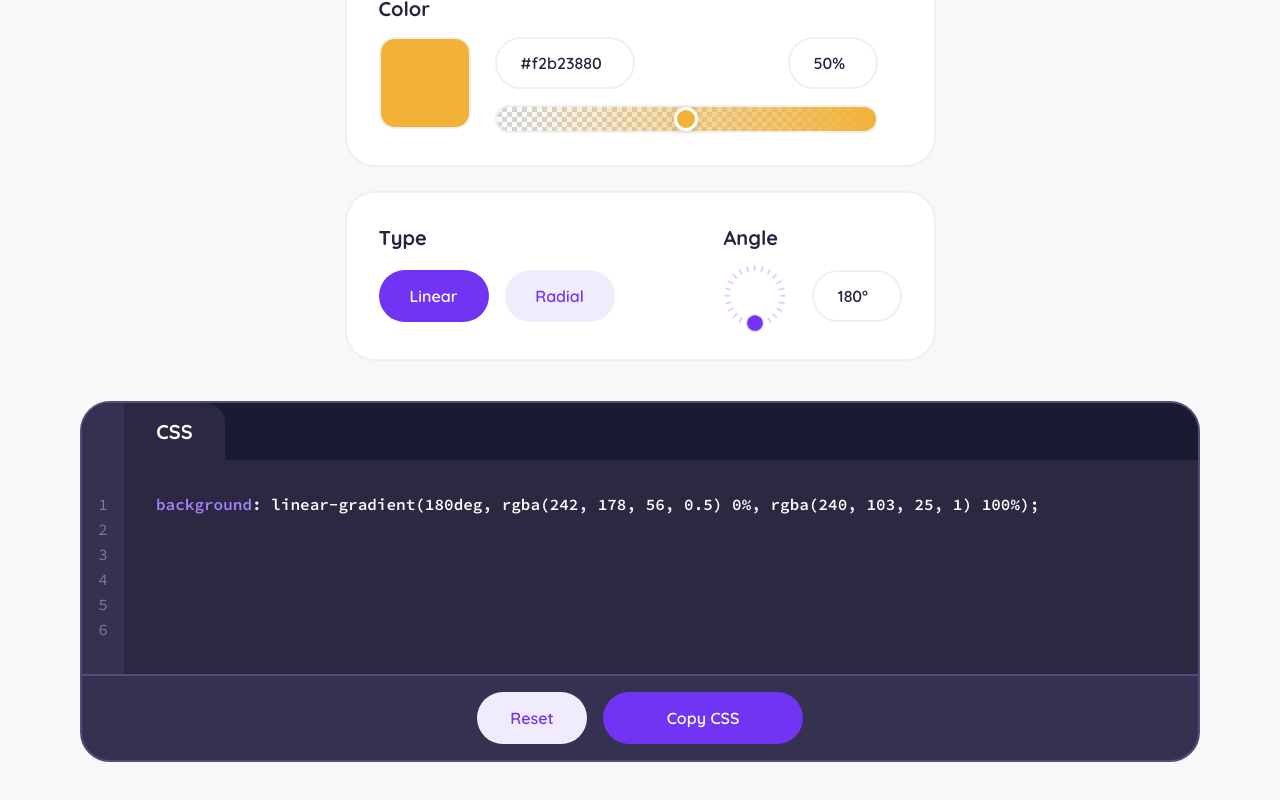
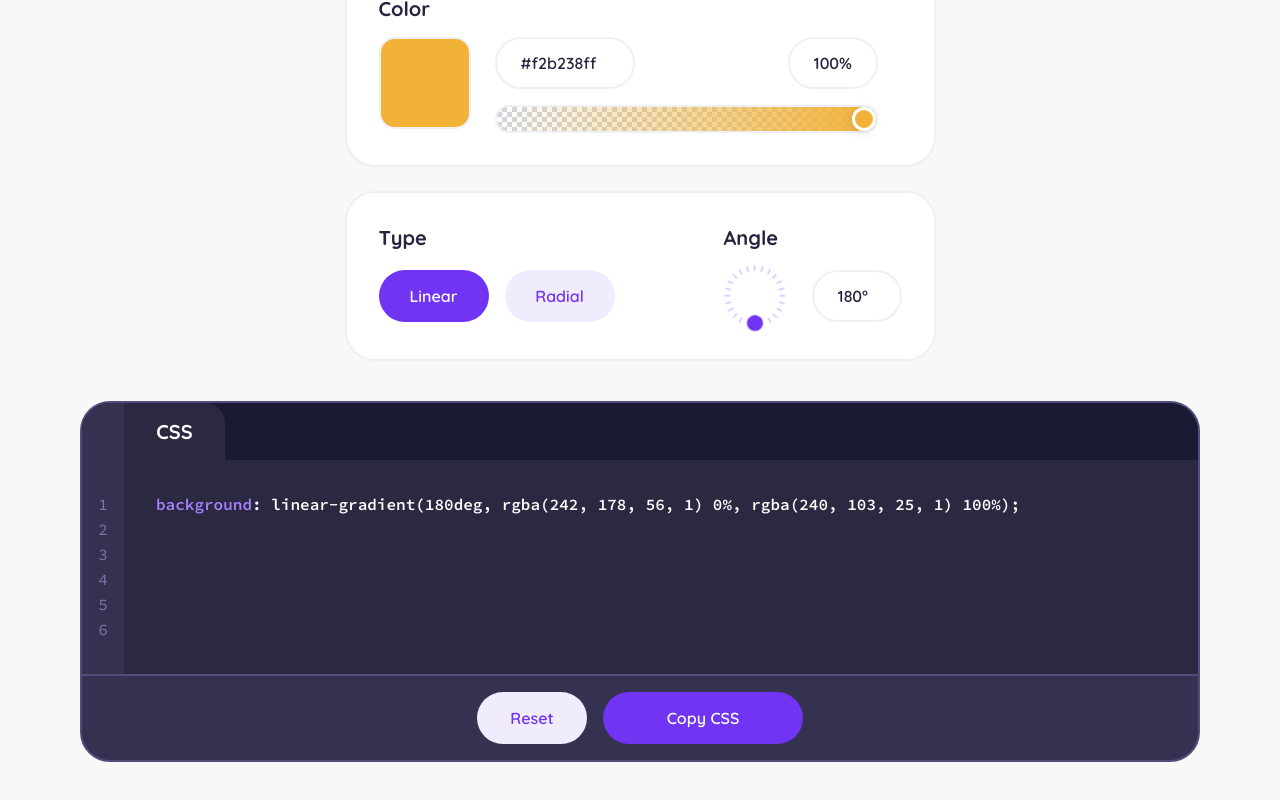
Before and after one commit to LanarsInc/react-gradient-generator, a React (Create React App) app: page / in a window 1280 px wide. Shown: the part 820-1620 px from the top of the page. Built offline with nearby package versions, Linux system fonts and the light colour scheme.

Commit message:
Change default gradient

```diff
--- a/src/shared/constants.ts
+++ b/src/shared/constants.ts
@@ -15,4 +15,4 @@ export const hexColorRegExp =
   /^#?([a-f\d]{2})([a-f\d]{2})([a-f\d]{2})([a-f\d]{2})?$/i;
 export const defaultHexColor = '#000000ff';
 export const defaultGradient =
-  'linear-gradient(180deg, rgba(242, 178, 56, 0.5) 0%, rgba(240, 103, 25, 1) 100%)';
+  'linear-gradient(180deg, rgba(242, 178, 56, 1) 0%, rgba(240, 103, 25, 1) 100%)';
```
